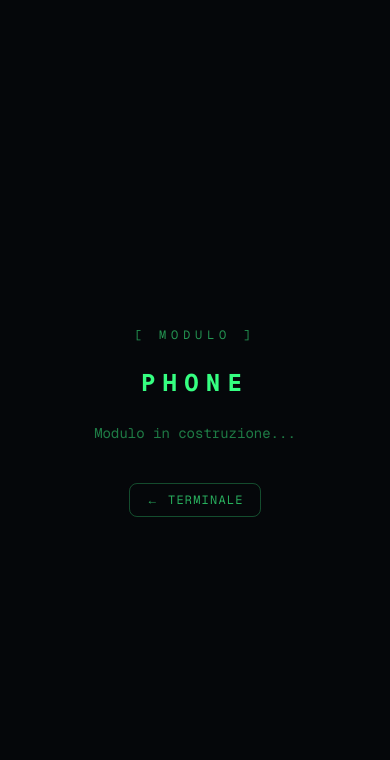
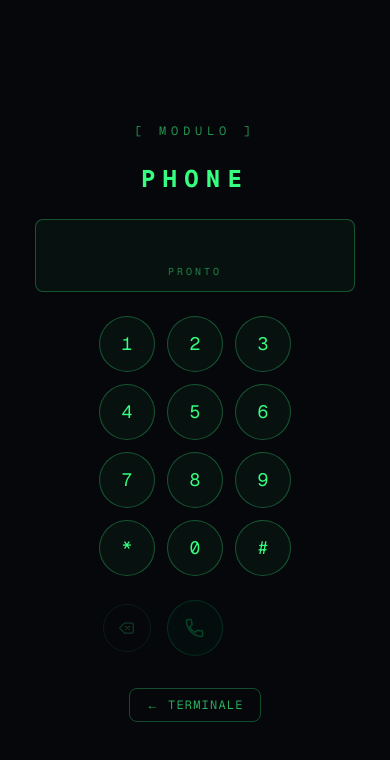
Before and after one commit to Labiless/nikita-bday, a Next.js app: page /phone in a window 390 px wide. Shown: the top 760 px of the page. Built offline with nearby package versions, Linux system fonts and the light colour scheme.

Commit message:
feat: phone

```diff
--- a/src/app/page.tsx
+++ b/src/app/page.tsx
@@ -100,7 +100,7 @@ export default function Home() {
         <p className="text-xs tracking-[0.4em] text-accent/60">
           [ CONNESSIONE SICURA STABILITA ]
         </p>
-        <h1 className="text-2xl font-bold tracking-[0.3em]">ECHELON</h1>
+        <h1 className="text-2xl font-bold tracking-[0.3em]">DEPARTMENT 7</h1>
         <div className="flex items-center gap-2 text-xs text-accent/70">
           <span className="h-1.5 w-1.5 rounded-full bg-accent blink" />
           <span>SISTEMA ONLINE</span>
--- a/src/app/phone/page.tsx
+++ b/src/app/phone/page.tsx
@@ -1,14 +1,217 @@
+"use client";
+
 import Link from "next/link";
+import { useEffect, useRef, useState } from "react";
+import { getSpecialAudio } from "@/lib/phone-config";
+
+const RING_SRC = "/audio/phone-ring.wav";
+const NORMAL_RING_MS = 5000;
+const SPECIAL_RING_MS = 10000;
+const RESET_DELAY_MS = 1800;
+
+type CallStatus = "idle" | "ringing" | "playing" | "ended";
+
+const KEYS = [
+  ["1", "2", "3"],
+  ["4", "5", "6"],
+  ["7", "8", "9"],
+  ["*", "0", "#"],
+];
+
+function HandsetIcon({ hangUp = false }: { hangUp?: boolean }) {
+  return (
+    <svg viewBox="0 0 24 24" fill="none" className="h-6 w-6">
+      <path
+        d="M6.6 10.8c1.2 2.4 3.2 4.4 5.6 5.6l1.9-1.9a1 1 0 0 1 1-.25c1.1.36 2.3.56 3.5.56a1 1 0 0 1 1 1V19.5a1 1 0 0 1-1 1C10.6 20.5 3.5 13.4 3.5 4.5a1 1 0 0 1 1-1H7.5a1 1 0 0 1 1 1c0 1.2.2 2.4.56 3.5a1 1 0 0 1-.25 1z"
+        stroke="currentColor"
+        strokeWidth="1.5"
+        strokeLinejoin="round"
+        transform={hangUp ? "rotate(135 12 12)" : undefined}
+      />
+    </svg>
+  );
+}
+
+function BackspaceIcon() {
+  return (
+    <svg viewBox="0 0 24 24" fill="none" className="h-5 w-5">
+      <path
+        d="M9 6h9a1.5 1.5 0 0 1 1.5 1.5v9A1.5 1.5 0 0 1 18 18H9l-5.2-5.2a1 1 0 0 1 0-1.6z"
+        stroke="currentColor"
+        strokeWidth="1.5"
+        strokeLinejoin="round"
+      />
+      <path
+        d="M10 10l5 4M15 10l-5 4"
+        stroke="currentColor"
+        strokeWidth="1.5"
+        strokeLinecap="round"
+      />
+    </svg>
+  );
+}
 
 export default function PhonePage() {
+  const [number, setNumber] = useState("");
+  const [status, setStatus] = useState<CallStatus>("idle");
+  const ringRef = useRef<HTMLAudioElement | null>(null);
+  const voiceRef = useRef<HTMLAudioElement | null>(null);
+  const timeoutRef = useRef<ReturnType<typeof setTimeout> | null>(null);
+
+  const clearTimer = () => {
+    if (timeoutRef.current) {
+      clearTimeout(timeoutRef.current);
+      timeoutRef.current = null;
+    }
+  };
+
+  const stopAll = () => {
+    clearTimer();
+    if (ringRef.current) {
+      ringRef.current.pause();
+      ringRef.current.currentTime = 0;
+    }
+    if (voiceRef.current) {
+      voiceRef.current.pause();
+      voiceRef.current.currentTime = 0;
+    }
+  };
+
+  useEffect(() => stopAll, []);
+
+  function handleKey(key: string) {
+    if (status !== "idle") return;
+    setNumber((prev) => (prev.length < 20 ? prev + key : prev));
+  }
+
+  function handleBackspace() {
+    if (status !== "idle") return;
+    setNumber((prev) => prev.slice(0, -1));
+  }
+
+  function endCall() {
+    stopAll();
+    setStatus("idle");
+    setNumber("");
+  }
+
+  function startCall() {
+    if (!number || status !== "idle") return;
+
+    const specialAudio = getSpecialAudio(number);
+    setStatus("ringing");
+
+    if (ringRef.current) {
+      ringRef.current.currentTime = 0;
+      ringRef.current.play().catch(() => {});
+    }
+
+    timeoutRef.current = setTimeout(
+      () => {
+        if (ringRef.current) {
+          ringRef.current.pause();
+          ringRef.current.currentTime = 0;
+        }
+
+        if (specialAudio && voiceRef.current) {
+          setStatus("playing");
+          voiceRef.current.src = specialAudio;
+          voiceRef.current.currentTime = 0;
+          voiceRef.current.play().catch(() => {});
+        } else {
+          setStatus("ended");
+          timeoutRef.current = setTimeout(() => {
+            setStatus("idle");
+            setNumber("");
+          }, RESET_DELAY_MS);
+        }
+      },
+      specialAudio ? SPECIAL_RING_MS : NORMAL_RING_MS
+    );
+  }
+
+  function handleVoiceEnded() {
+    setStatus("ended");
+    timeoutRef.current = setTimeout(() => {
+      setStatus("idle");
+      setNumber("");
+    }, RESET_DELAY_MS);
+  }
+
+  const statusLabel =
+    status === "ringing"
+      ? "SQUILLO..."
+      : status === "playing"
+        ? "CONNESSO"
+        : status === "ended"
+          ? "CHIAMATA TERMINATA"
+          : "PRONTO";
+
   return (
-    <div className="flex flex-1 flex-col items-center justify-center gap-6 px-6 py-16 text-accent">
+    <div className="flex flex-1 flex-col items-center justify-center gap-6 px-6 py-10 text-accent">
+      <audio ref={ringRef} src={RING_SRC} loop />
+      <audio ref={voiceRef} onEnded={handleVoiceEnded} />
+
       <p className="text-xs tracking-[0.4em] text-accent/60">[ MODULO ]</p>
       <h1 className="text-2xl font-bold tracking-[0.3em]">PHONE</h1>
-      <p className="text-sm text-accent/50">Modulo in costruzione...</p>
+
+      <div className="flex w-full max-w-xs flex-col items-center gap-1 rounded-lg border border-accent/30 bg-accent/5 px-4 py-3">
+        <span className="min-h-[1.75rem] break-all font-mono text-xl tracking-[0.15em]">
+          {number || " "}
+        </span>
+        <span className="flex items-center gap-2 text-[10px] tracking-[0.3em] text-accent/50">
+          {status !== "idle" && (
+            <span className="h-1.5 w-1.5 rounded-full bg-accent blink" />
+          )}
+          {statusLabel}
+        </span>
+      </div>
+
+      <div className="grid grid-cols-3 gap-3">
+        {KEYS.flat().map((key) => (
+          <button
+            key={key}
+            onClick={() => handleKey(key)}
+            disabled={status !== "idle"}
+            className="flex h-14 w-14 items-center justify-center rounded-full border border-accent/30 bg-accent/5 text-lg transition-colors hover:border-accent hover:bg-accent/10 disabled:opacity-30"
+          >
+            {key}
+          </button>
+        ))}
+      </div>
+
+      <div className="flex items-center gap-4">
+        <button
+          onClick={handleBackspace}
+          disabled={status !== "idle" || !number}
+          className="flex h-12 w-12 items-center justify-center rounded-full border border-accent/30 text-accent/70 transition-colors hover:border-accent hover:text-accent disabled:opacity-30"
+        >
+          <BackspaceIcon />
+        </button>
+
+        {status === "idle" ? (
+          <button
+            onClick={startCall}
+            disabled={!number}
+            className="flex h-14 w-14 items-center justify-center rounded-full border border-green-400/60 bg-green-400/10 text-green-400 transition-colors hover:bg-green-400/20 disabled:opacity-30"
+          >
+            <HandsetIcon />
+          </button>
+        ) : (
+          <button
+            onClick={endCall}
+            className="flex h-14 w-14 items-center justify-center rounded-full border border-red-400/60 bg-red-400/10 text-red-400 transition-colors hover:bg-red-400/20"
+          >
+            <HandsetIcon hangUp />
+          </button>
+        )}
+
+        <div className="h-12 w-12" />
+      </div>
+
       <Link
         href="/"
-        className="mt-4 rounded-lg border border-accent/30 px-4 py-2 text-xs tracking-widest text-accent/70 transition-colors hover:border-accent hover:text-accent"
+        className="mt-2 rounded-lg border border-accent/30 px-4 py-2 text-xs tracking-widest text-accent/70 transition-colors hover:border-accent hover:text-accent"
       >
         ← TERMINALE
       </Link>
--- /dev/null
+++ b/src/lib/phone-config.ts
@@ -0,0 +1,11 @@
+export const SPECIAL_NUMBERS: Record<string, string> = {
+  "1234567890": "/audio/audio1.wav",
+};
+
+export function normalizeNumber(raw: string): string {
+  return raw.replace(/[\s-]/g, "");
+}
+
+export function getSpecialAudio(raw: string): string | null {
+  return SPECIAL_NUMBERS[normalizeNumber(raw)] ?? null;
+}
```
